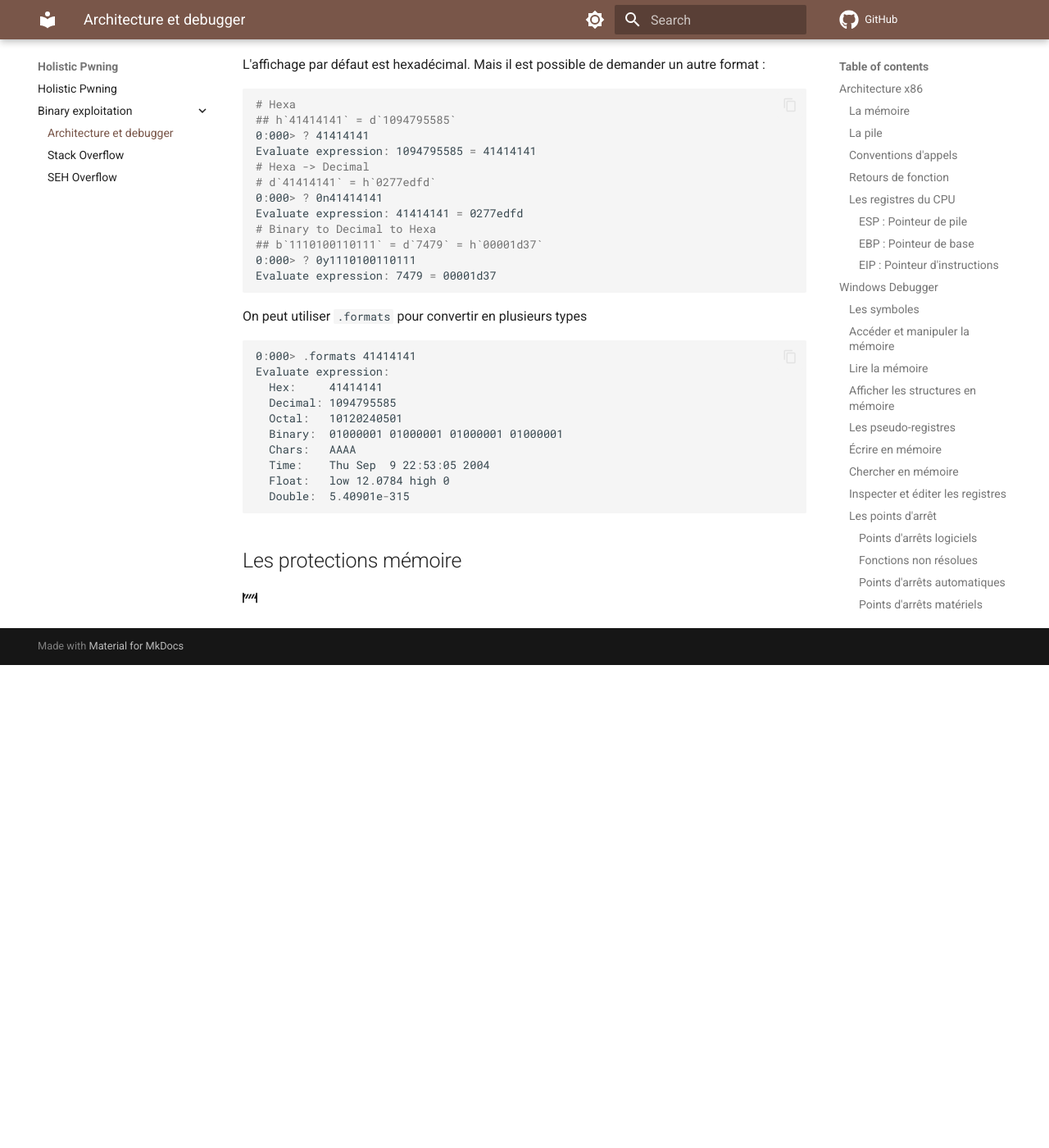
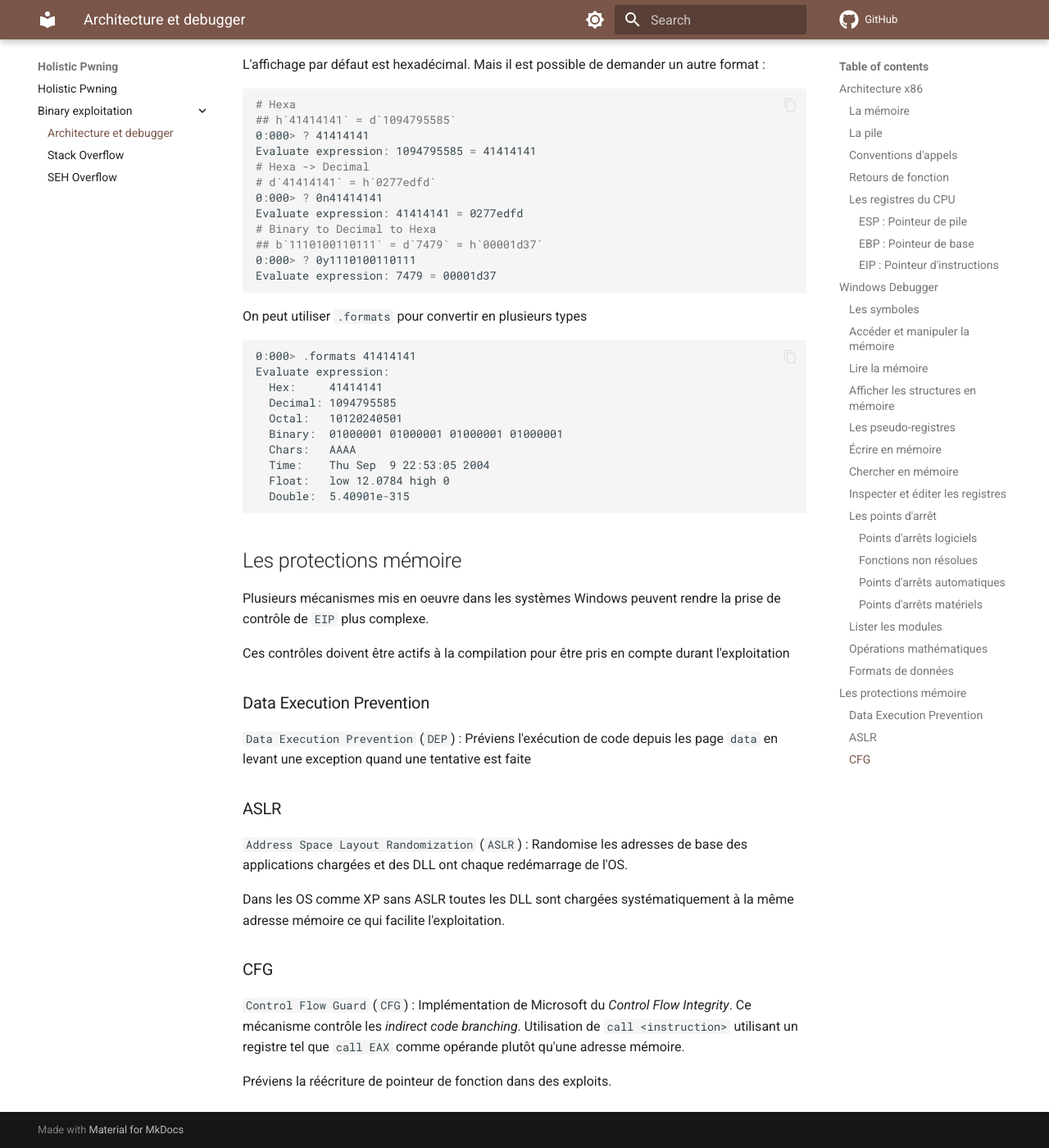
Before and after one commit to s-lck/HolisticPwning, an MkDocs documentation site: the page built from docs/binary-exploitation/0-architecture-x86.md, in a window 1280 px wide and 1400 px high, scrolled down 14662 px. Shown: the whole window at 82% size. Built offline with MkDocs 1.6.1 and Material for MkDocs 9.7.7, drawn with Linux system fonts in a browser that asks for light colours; comment, search, counter and statistics services are not loaded; before the commit the page ends 15473 px from its top, so only the background shows below that.

Commit message:
Ajout preventions

```diff
--- a/docs/binary-exploitation/0-architecture-x86.md
+++ b/docs/binary-exploitation/0-architecture-x86.md
@@ -612,4 +612,22 @@ Evaluate expression:
 
 ## Les protections mémoire
 
-:fontawesome-solid-road-barrier:
+Plusieurs mécanismes mis en oeuvre dans les systèmes Windows peuvent rendre la prise de contrôle de `EIP` plus complexe.
+
+Ces contrôles doivent être actifs à la compilation pour être pris en compte durant l'exploitation
+
+### Data Execution Prevention
+
+`Data Execution Prevention` (`DEP`) : Préviens l'exécution de code depuis les page `data` en levant une exception quand une tentative est faite
+
+### ASLR
+
+`Address Space Layout Randomization` (`ASLR`) : Randomise les adresses de base des applications chargées et des DLL ont chaque redémarrage de l'OS.
+
+Dans les OS comme XP sans ASLR toutes les DLL sont chargées systématiquement à la même adresse mémoire ce qui facilite l'exploitation.
+
+### CFG
+
+`Control Flow Guard` (`CFG`) : Implémentation de Microsoft du *Control Flow Integrity*. Ce mécanisme contrôle les *indirect code branching*. Utilisation de `call <instruction>` utilisant un registre tel que `call EAX` comme opérande plutôt qu'une adresse mémoire.
+
+Préviens la réécriture de pointeur de fonction dans des exploits.
```
